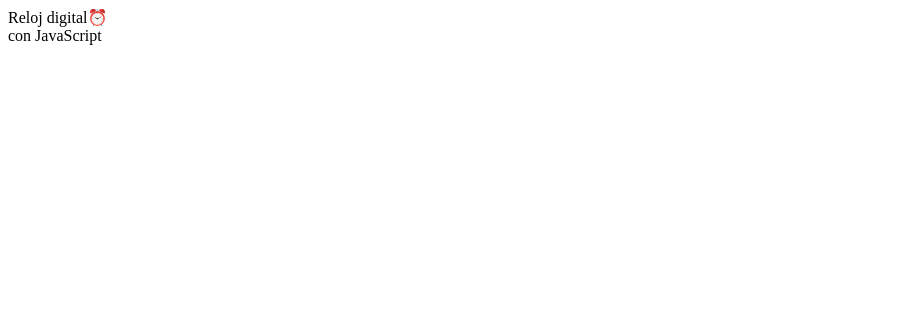
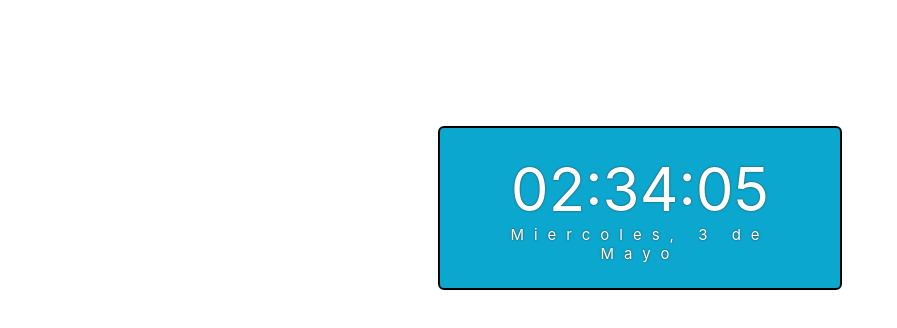
Before and after one commit to Mike-std-cpu/JS_Basic, a plain HTML site: page LTC-JS/JS-RelojDigital/index.html in a window 1280 px wide. Shown: the whole page, without its empty margins (0-897 px from the left). Drawn offline with Linux system fonts and the light colour scheme.

Commit message:
Añadidos de estilos y animaciones css y funcionalidad js a reloj

```diff
--- a/LTC-JS/JS-RelojDigital/css/style.css
+++ b/LTC-JS/JS-RelojDigital/css/style.css
@@ -0,0 +1,26 @@
+#reloj{
+    font-family:-apple-system, BlinkMacSystemFont, 'Segoe UI', Roboto, Oxygen, Ubuntu, Cantarell, 'Open Sans', 'Helvetica Neue', sans-serif;
+    font-size: 60px;
+    text-shadow: 0px 0px 2px #333;
+    color: white;
+
+}
+
+.reloj-contenedor{
+    background-color: rgb(12, 167, 206);
+    padding: 25px; /*espacio en toda la caja con un relleno de 25px*/
+    max-width: 350px;
+    text-align: center;
+    border-radius: 6px;
+    margin: 0 auto; /*margin: [sup & inf] [izq & der]*/
+    margin-top: 10%;
+}
+
+#fecha{
+    letter-spacing:  10px; /*separacion entre letras*/
+    font-size: 15px;
+}
+
+.animar{
+    border: rgb(0, 0, 0) 2px solid;
+}
--- a/LTC-JS/JS-RelojDigital/js/app.js
+++ b/LTC-JS/JS-RelojDigital/js/app.js
@@ -0,0 +1,30 @@
+const mostrarTime = () =>{
+    let fecha = new Date();
+    let hr = formatoDigitos(fecha.getHours());
+    let min = formatoDigitos(fecha.getMinutes());
+    let seg = formatoDigitos(fecha.getSeconds());
+    document.getElementById('hora').innerHTML = `${hr}:${min}:${seg}`;
+
+    const meses = ['Enero', 'Febrero', 'Marzo', 'Abril', 'Mayo', 'Junio', 'Julio', 'Agosto', 'Septiembre', 'Octubre', 'Noviembre', 'Diciembre'];
+    const dias = ['Domingo', 'Lunes', 'Martes', 'Miercoles', 'Jueves', 'Viernes', 'Sabado'];
+    let diasWeek = dias[fecha.getDay()];
+    let dia = fecha.getDay();
+    let monthYear = meses[fecha.getMonth()];
+    let fechaTexto = `${diasWeek}, ${dia} de ${monthYear}`;
+    document.getElementById('fecha').innerHTML = fechaTexto;
+    //Segun el numero que regrese del dia de la semana, sera la posicion del arreglo antes declarado
+    document.getElementById('contenedor').classList.toggle('animar');
+    //classList enlista todas las clases que se tengan en el contenedor indicado, en este caso es 'CONTENEDOR'
+    //toggle es una funcion tipo interruptor ya que inicializa cada vez que se active una clase, como se agrega el efecto y lo activa segun el segundo
+
+
+}
+
+const formatoDigitos = (times) =>{
+    if(times < 10){
+     times = '0' + times;
+    }
+    return times;
+}
+//Sirve para ostra la hora cada segunod o segun el timepo que pongamos
+setInterval(mostrarTime, 1000);
```
Also changed, not shown: LTC-JS/JS-RelojDigital/index.html (+1 -3 lines).
